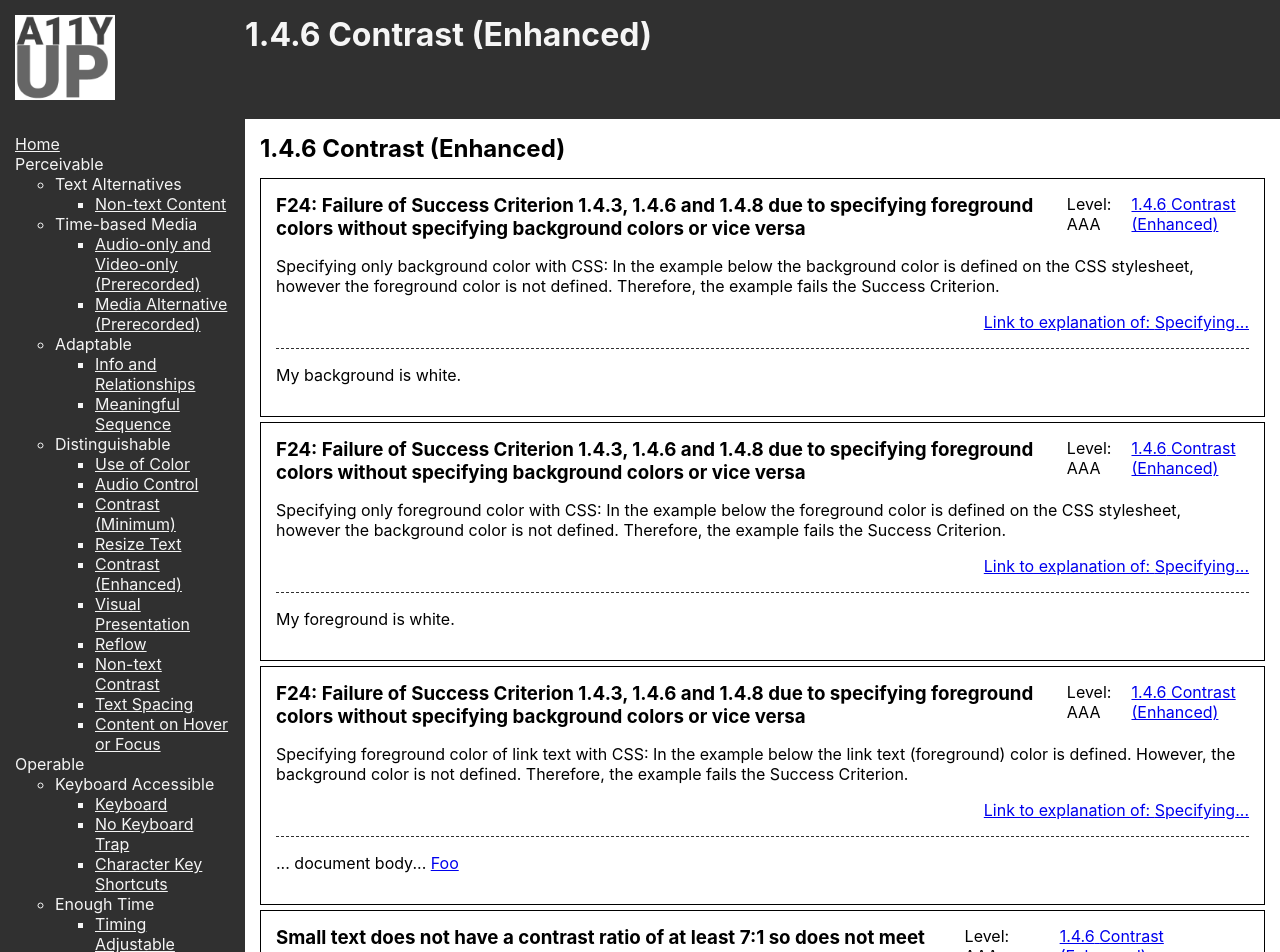
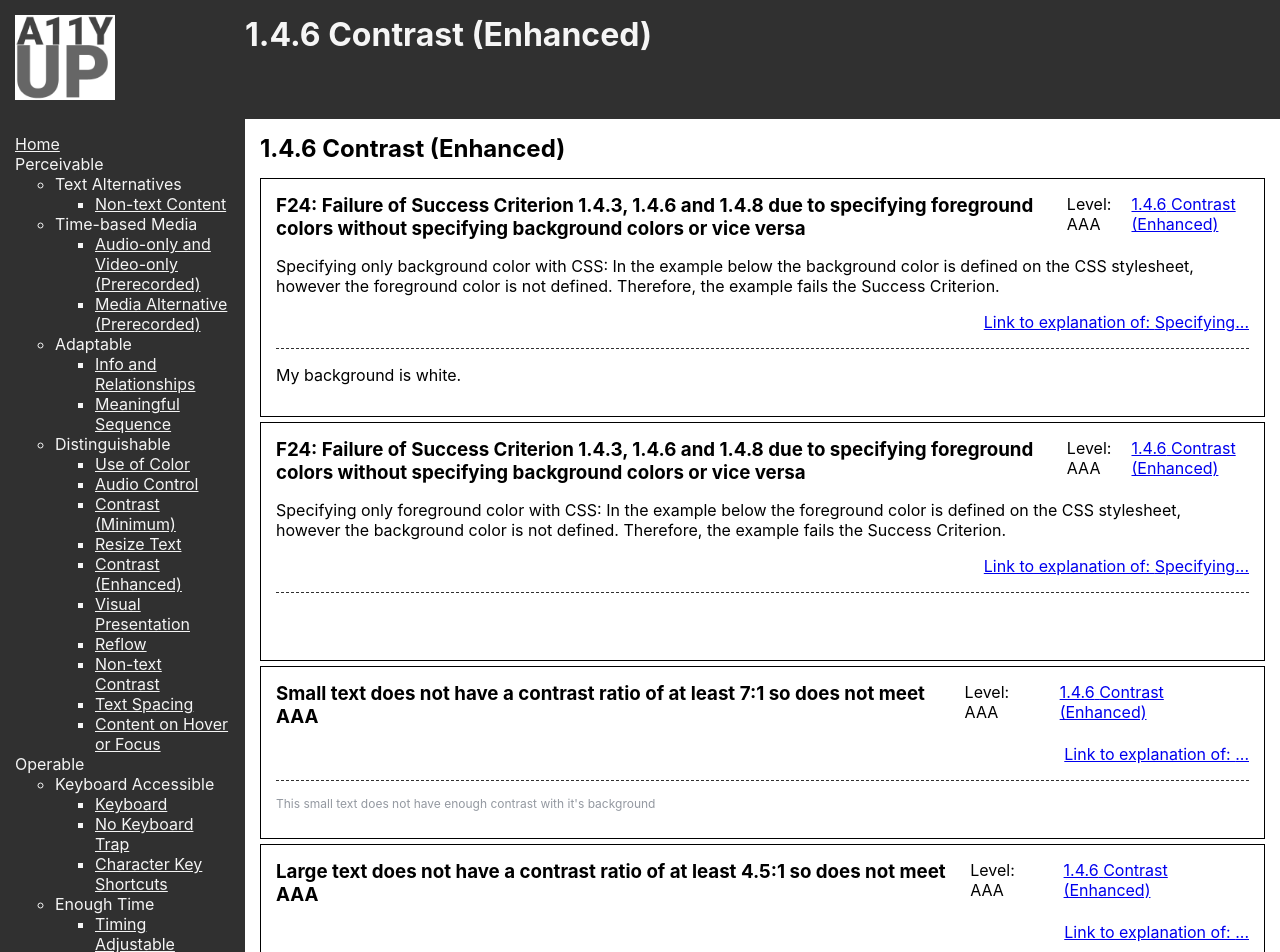
Before and after one commit to hannes-schwarzer/a11y-test-system-improving, a React (Create React App) app: page /wcag/contrast-enhanced in a window 1280 px wide. Shown: the top 952 px of the page. Built offline with nearby package versions, Linux system fonts and the light colour scheme.

Commit message:
content control ContrastEnhanced.tsx

```diff
--- a/src/routes/WcagTestCases/1_Perceivable/1.4_Distinguishable/ContrastEnhanced.css
+++ b/src/routes/WcagTestCases/1_Perceivable/1.4_Distinguishable/ContrastEnhanced.css
@@ -6,11 +6,6 @@
     color: white;
 }
 
-/*
-p a:link { color: red }
-p a:visited { color: maroon }
-p a:active { color: fuchsia }
-*/
 .contrast-enhanced__low-contrast-small-aaa {
     font-size: 12px;
     color: #9499a1;
--- a/src/routes/WcagTestCases/1_Perceivable/1.4_Distinguishable/ContrastEnhanced.tsx
+++ b/src/routes/WcagTestCases/1_Perceivable/1.4_Distinguishable/ContrastEnhanced.tsx
@@ -30,8 +30,11 @@ export const ContrastEnhanced = (props: Props) => {
             "Criterion."
           }
         >
-          <p className={"whiteBackground"}>My background is white.</p>
+          <p className={"contrast-enhanced__whiteBackground"}>
+            My background is white.
+          </p>
         </TestCase>
+
         <TestCase
           level={Level.AAA}
           title={
@@ -52,31 +55,8 @@ export const ContrastEnhanced = (props: Props) => {
             "Criterion."
           }
         >
-          <p className={"whiteForeground"}>My foreground is white.</p>
-        </TestCase>
-
-        <TestCase
-          level={Level.AAA}
-          title={
-            "F24: Failure of Success Criterion 1.4.3, 1.4.6 and 1.4.8 due to specifying foreground colors without " +
-            "specifying background colors or vice versa"
-          }
-          successCriterionInWords={"Contrast (Enhanced)"}
-          linkToSuccessCriterion={
-            "https://www.w3.org/WAI/WCAG21/quickref/#contrast-enhanced"
-          }
-          successCriterionNumber={"1.4.6"}
-          linkToExplanation={
-            "https://www.w3.org/WAI/WCAG21/Techniques/failures/F24.html"
-          }
-          explanation={
-            "Specifying foreground color of link text with CSS: In the example below the link text (foreground) color is " +
-            "defined. However, the background color is not defined. Therefore, the example fails the " +
-            "Success Criterion."
-          }
-        >
-          <p>
-            ... document body... <a href="foo.htm">Foo</a>
+          <p className={"contrast-enhanced__whiteForeground"}>
+            My foreground is white.
           </p>
         </TestCase>
 
@@ -90,8 +70,11 @@ export const ContrastEnhanced = (props: Props) => {
             "https://www.w3.org/WAI/WCAG21/quickref/#contrast-enhanced"
           }
           level={Level.AAA}
+          linkToExplanation={
+            "https://www.w3.org/WAI/WCAG21/Techniques/general/G17.html"
+          }
         >
-          <p className={"low-contrast-small-aaa"}>
+          <p className={"contrast-enhanced__low-contrast-small-aaa"}>
             This small text does not have enough contrast with it's background
           </p>
         </TestCase>
@@ -106,8 +89,11 @@ export const ContrastEnhanced = (props: Props) => {
             "https://www.w3.org/WAI/WCAG21/quickref/#contrast-enhanced"
           }
           level={Level.AAA}
+          linkToExplanation={
+            "https://www.w3.org/WAI/WCAG21/Techniques/general/G17.html"
+          }
         >
-          <p className={"low-contrast-large-aaa"}>
+          <p className={"contrast-enhanced__low-contrast-large-aaa"}>
             This large text does not have enough contrast with it's background
           </p>
         </TestCase>
```
